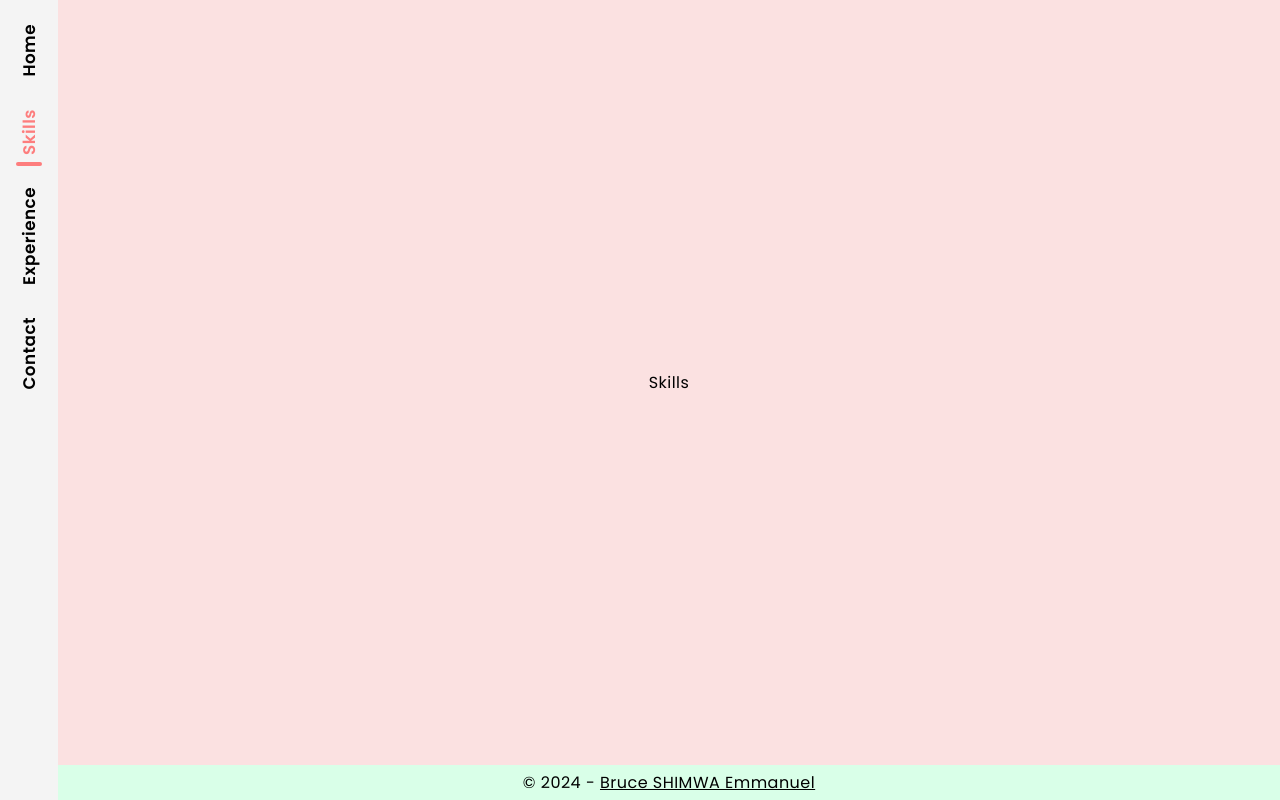
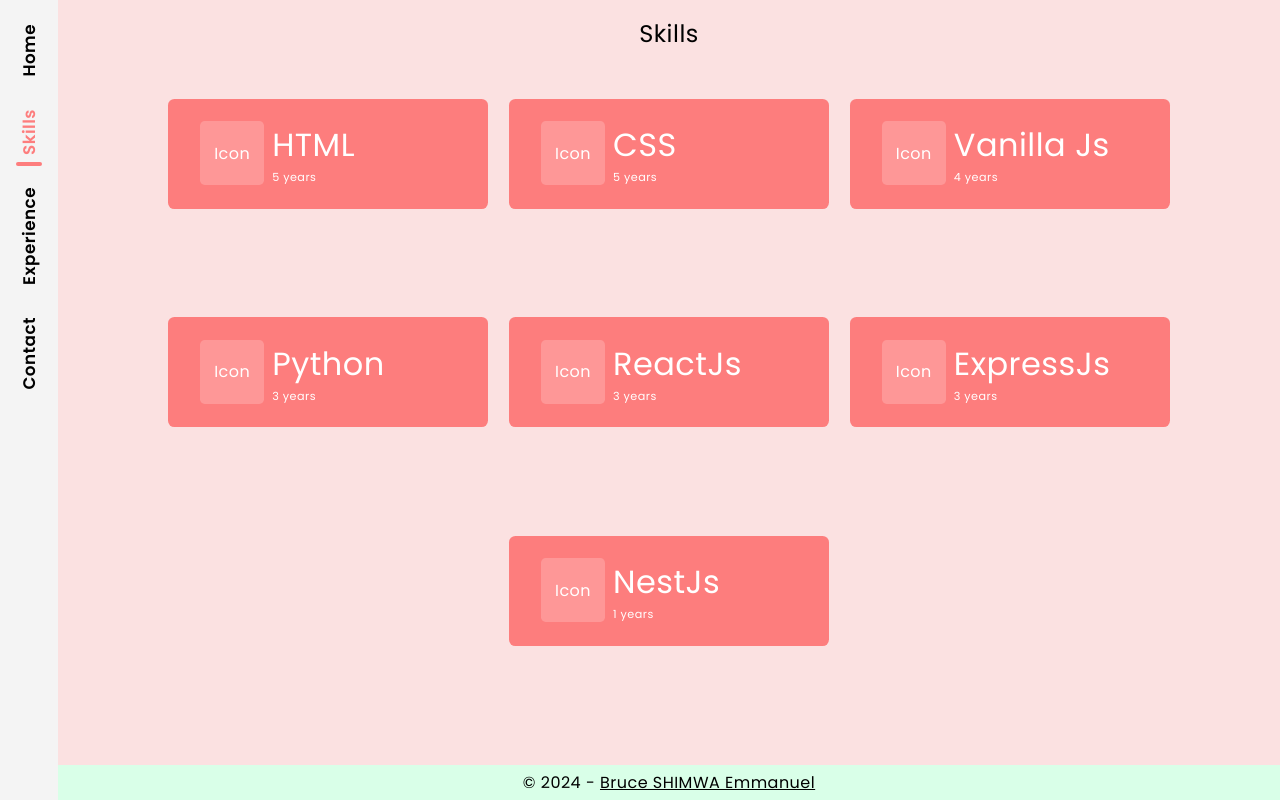
Before and after one commit to devark28/Portfolio, a SvelteKit app: page /skills in a window 1280 px wide. Built offline with nearby package versions, Linux system fonts and the light colour scheme.

Commit message:
UPD: show skills on skillspage

```diff
--- /dev/null
+++ b/src/components/common/Card.svelte
@@ -0,0 +1,69 @@
+<script lang="ts">
+	export let primary: string;
+	export let secondary: string;
+	export let description: string | undefined = undefined;
+</script>
+
+<div class="card">
+	<div class="heading" style="border-bottom-width: {description != undefined ? '1px' : '0px'};">
+		<div class="icon">Icon</div>
+		<div class="title">
+			<div class="primary">{primary}</div>
+			<div class="secondary">{secondary}</div>
+		</div>
+	</div>
+	{#if description != undefined}
+		<div class="description">{description}</div>
+	{/if}
+</div>
+
+<style>
+	.card {
+		display: flex;
+		flex-direction: column;
+		background: #fd7d7d;
+		width: 20rem;
+		height: fit-content;
+		/* max-height: 8rem; */
+		color: #fff;
+		padding: 1rem 2rem;
+		gap: 1rem;
+		border-radius: 0.4rem;
+	}
+
+	.heading {
+		display: flex;
+		border-bottom-width: 0px;
+		border-bottom-style: solid;
+		border-bottom-color: white;
+		padding: 0.4rem 0rem;
+		gap: 0.5rem;
+	}
+
+	.icon {
+		display: flex;
+		justify-content: center;
+		align-items: center;
+		width: 4rem;
+		height: 4rem;
+		background: hsla(0, 0%, 100%, 0.2);
+		border-radius: 0.3rem;
+	}
+
+	.title {
+		display: flex;
+		flex-direction: column;
+	}
+
+	.primary {
+		font-size: 2rem;
+	}
+
+	.secondary {
+		font-size: 0.7rem;
+	}
+
+	.description {
+		font-size: 1rem;
+	}
+</style>
--- a/src/routes/skills/+page.svelte
+++ b/src/routes/skills/+page.svelte
@@ -1,18 +1,56 @@
 <script lang="ts">
+	import Card from '../../components/common/Card.svelte';
 	import Viewport from '../../components/common/Viewport.svelte';
+	const mySkills = [
+		{ title: 'HTML', period: '5 years' },
+		{ title: 'CSS', period: '5 years' },
+		{ title: 'Vanilla Js', period: '4 years' },
+		{ title: 'Python', period: '3 years' },
+		{ title: 'ReactJs', period: '3 years' },
+		{ title: 'ExpressJs', period: '3 years' },
+		{ title: 'NestJs', period: '1 years' }
+	];
 </script>
 
 <Viewport>
-	<div class="container">Skills</div>
+	<div class="container">
+		<div class="heading">Skills</div>
+		<div class="cards">
+			{#each mySkills as skill}
+				<Card primary={skill.title} secondary={skill.period} />
+			{/each}
+		</div>
+	</div>
 </Viewport>
 
 <style>
 	.container {
 		display: flex;
 		flex: 1;
+		flex-direction: column;
 		justify-content: center;
 		align-items: center;
 		height: 100%;
 		width: 100%;
 	}
+
+	.heading {
+		display: flex;
+		justify-content: center;
+		align-items: center;
+		width: 100%;
+		font-size: 1.5rem;
+		padding: 1rem 4rem;
+	}
+
+	.cards {
+		display: flex;
+		flex: 1;
+		flex-flow: wrap;
+		justify-content: center;
+		width: 100%;
+		padding: 2rem 4rem;
+		gap: 1.3rem;
+		overflow: auto;
+	}
 </style>
```
